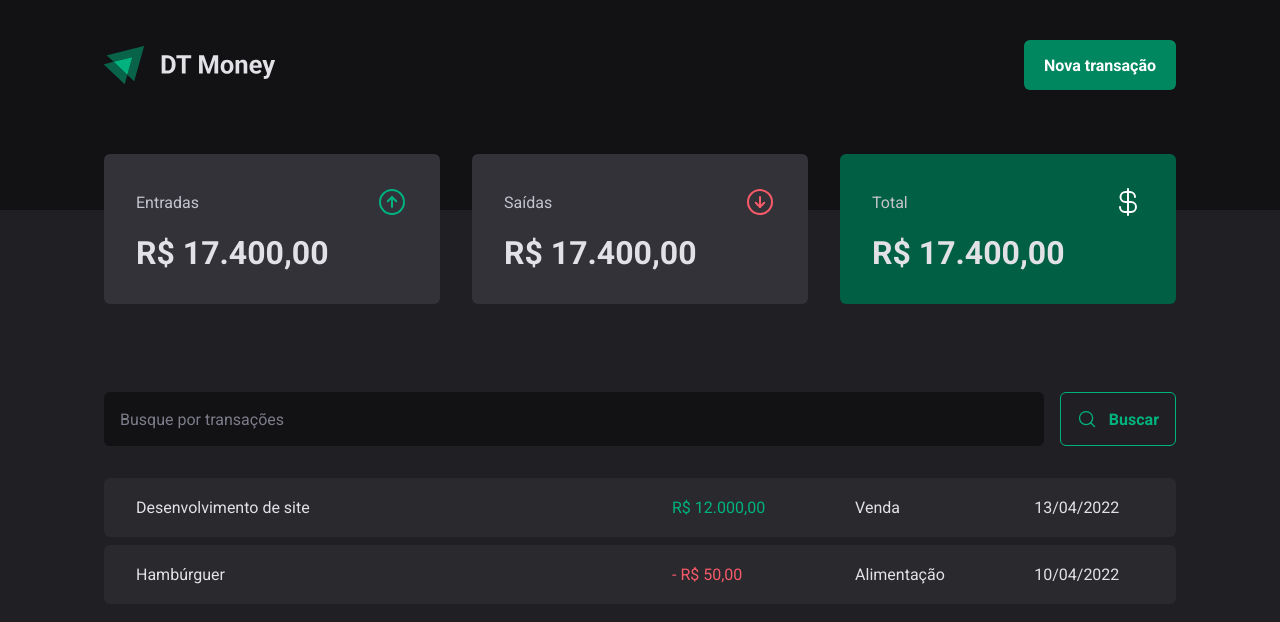
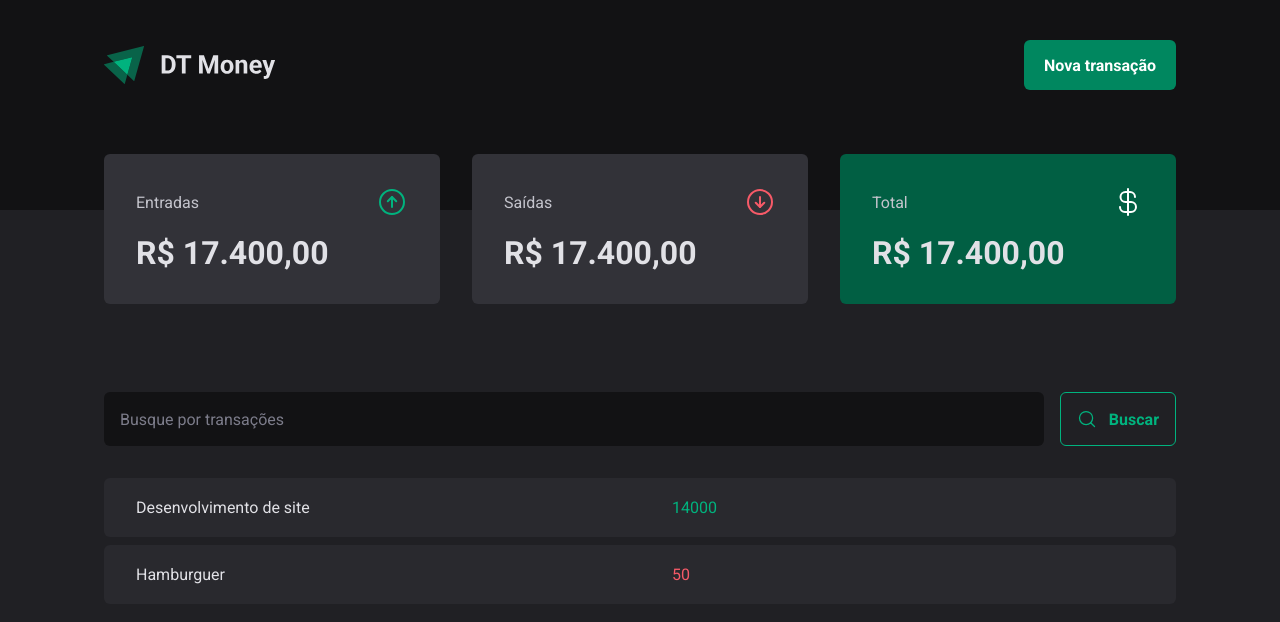
Before and after one commit to CarolMaiaP/ignite-dt-money, a React (Vite) app: page / in a window 1280 px wide. Shown: the top 622 px of the page. Built offline with nearby package versions, Linux system fonts and the light colour scheme; data requests are answered from the project's data file.

Commit message:
feat: API connection - HTTP request added

```diff
--- a/src/pages/Transactions/index.tsx
+++ b/src/pages/Transactions/index.tsx
@@ -1,9 +1,32 @@
+import { useEffect, useState } from "react";
 import { Header } from "../../components/Header";
 import { Summary } from "../../components/Summary";
 import { SearchForm } from "./components/SearchForm";
 import { PriceHightlight, TransactionsContainer, TransactionsTable } from "./styles";
 
+interface TransactionProps{
+  id: number;
+  description: string;
+  type: 'income' | 'outcome';
+  price: number;
+  category: string;
+  createdAt: string;
+}
+
 export function Transactions(){
+  const [transactions, setTransactions] = useState<TransactionProps[]>([])
+
+  async function loadTransactions() {
+    const response = await fetch("http://localhost:3000/transactions")
+    const data = await response.json();
+
+    setTransactions(data)
+  }
+
+  useEffect(() => {
+    loadTransactions();
+  }, [])
+
   return(
     <div>
       <Header/>
@@ -13,26 +36,20 @@
         <SearchForm/>
         <TransactionsTable>
           <tbody>
-            <tr>
-              <td width="50%">Desenvolvimento de site</td>
-              <td>
-                <PriceHightlight variant="income">
-                  R$ 12.000,00
-                </PriceHightlight>
-              </td>
-              <td>Venda</td>
-              <td>13/04/2022</td>
-            </tr>
-            <tr>
-              <td width="50%">Hambúrguer</td>
-              <td>
-                <PriceHightlight variant="outcome">
-                  - R$ 50,00
-                </PriceHightlight>
-              </td>
-              <td>Alimentação</td>
-              <td>10/04/2022</td>
-            </tr>
+            {transactions.map(transaction => {
+              return(
+                <tr key={transaction.id}>
+                  <td width="50%">{transaction.description}</td>
+                  <td>
+                    <PriceHightlight variant={transaction.type}>
+                      {transaction.price}
+                    </PriceHightlight>
+                  </td>
+                  <td>{transaction.category}</td>
+                  <td>{transaction.createdAt}</td>
+                </tr>
+              )
+            })}
           </tbody>
         </TransactionsTable>
       </TransactionsContainer>
```
